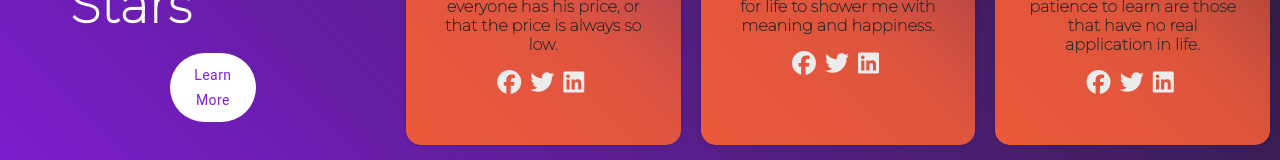
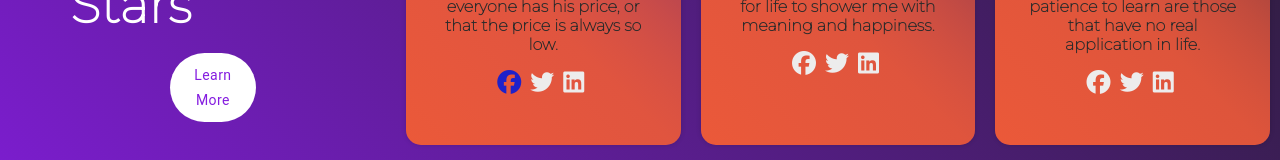
Before and after one commit to Rajivsah240/Streetwise, a React (Create React App) app: page / in a window 1280 px wide. In both pictures the pointer is over the icon 509 px from the left and 2210 px from the top of the page. Shown: the part 2127-2287 px from the top of the page. Built offline with nearby package versions, Linux system fonts and the light colour scheme; a small style sheet from the web is missing; a web font is replaced by a local one.

Commit message:
Icons Hover

```diff
--- a/src/App.css
+++ b/src/App.css
@@ -348,7 +348,7 @@ body{
   font-size: 1.5em;
 }
 
-/* .snip1559 .icons .fa-facebook:hover {
+.snip1559 .icons .fa-facebook:hover {
   color: #1e21ca;
 }
 .snip1559 .icons .fa-twitter:hover {
@@ -356,7 +356,7 @@ body{
 }
 .snip1559 .icons .fa-linkedin:hover {
   color: #164582;
-} */
+}
 
 .snip1559 .icons a {
   text-decoration: none;
```
